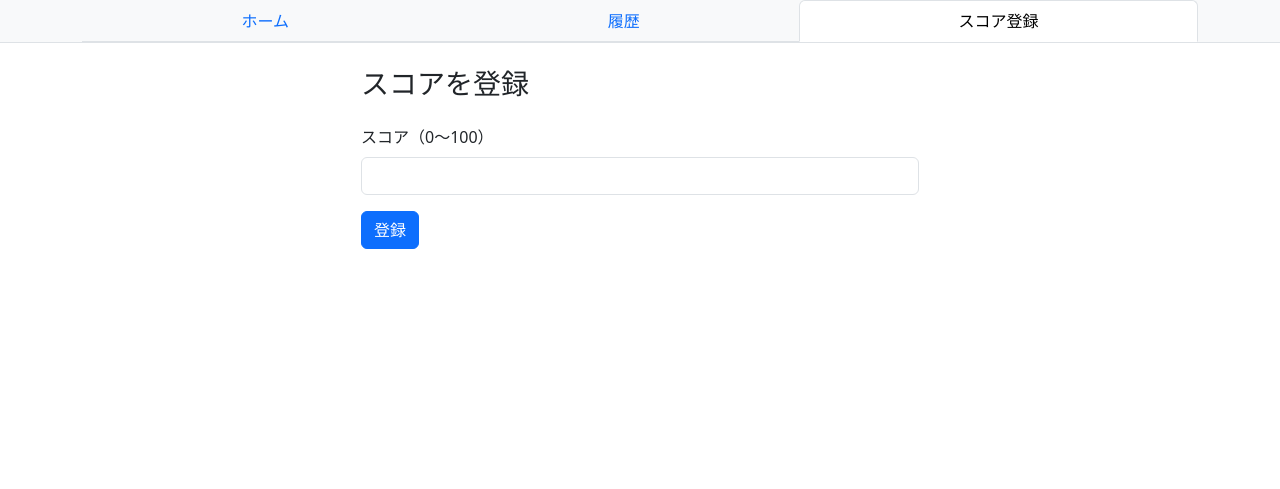
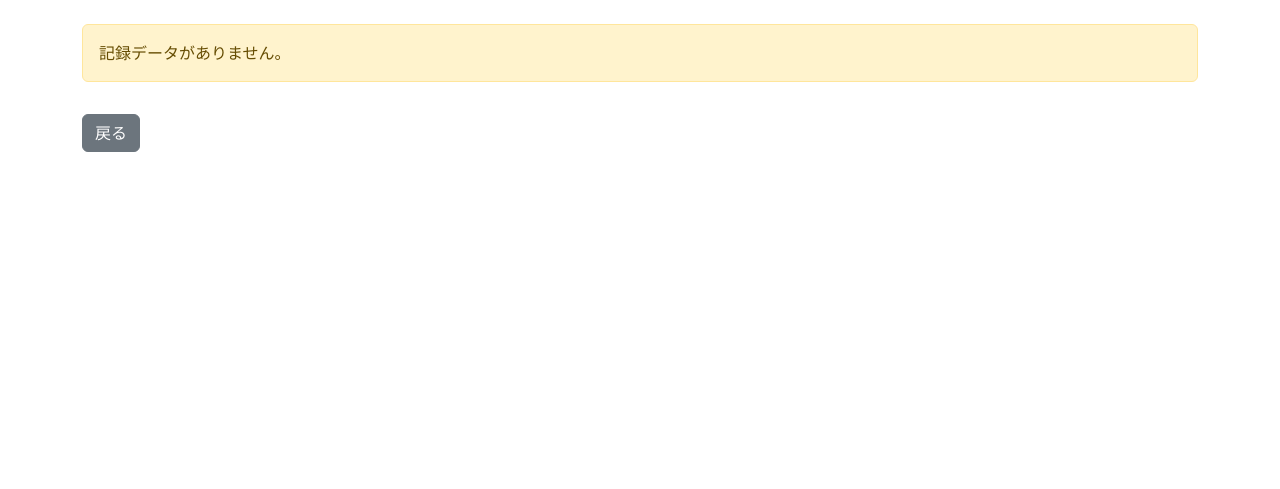
Before and after one commit to jphacks/sd_2507, a Flask app: page /result in a window 1280 px wide. Shown: the part 56-545 px from the top of the page. Run offline with Flask 3, Linux system fonts and the light colour scheme; the visitor is signed in with stand-in values (Sample User, id 1).

Commit message:
create result page

```diff
--- a/app.py
+++ b/app.py
@@ -1,5 +1,5 @@
 from datetime import datetime
-from flask import Flask, render_template, request, redirect, url_for, flash
+from flask import Flask, render_template, request, jsonify, redirect, url_for, flash
 from flask_sqlalchemy import SQLAlchemy
 from flask_login import LoginManager, UserMixin, login_user, logout_user, login_required, current_user
 from werkzeug.security import generate_password_hash, check_password_hash
@@ -101,20 +101,32 @@
 @login_required
 def result():
     if request.method == "POST":
+        data = request.get_json()
+        if not data:
+            return jsonify({"error": "no data"}), 400
+
         try:
-            value = int(request.form["score"])
-            if 0 <= value <= 100:
-                new_score = Score(value=value, user_id=current_user.id)
-                db.session.add(new_score)
-                current_user.total_score += value
-                db.session.commit()
-                flash("スコアを登録しました。", "success")
-                return redirect(url_for("history"))
-            else:
-                flash("スコアは0〜100の範囲で入力してください。", "danger")
-        except ValueError:
-            flash("数値を入力してください。", "danger")
-    return render_template("result.html", active_tab="result")
+            # スコア計算例：chewCountとpaceから重み付きで算出
+            value = int(data.get("chewCount", 0) * data.get("pace", 1))
+
+            new_score = Score(
+                value=value,
+                user_id=current_user.id,
+                timestamp=datetime.now()
+            )
+            db.session.add(new_score)
+
+            # total_scoreを更新
+            current_user.total_score += value
+            db.session.commit()
+
+            return jsonify({"message": "score saved", "score": value}), 200
+
+        except Exception as e:
+            db.session.rollback()
+            return jsonify({"error": str(e)}), 500
+
+    return render_template("result.html")
 
 @app.route("/history")
 @login_required
--- a/templates/animation_test.html
+++ b/templates/animation_test.html
@@ -71,6 +71,7 @@
     <!-- == <script src="./your_script_name.js"></script> == -->
     <script src="{{ url_for('static', filename='js/chew_animation.js') }}"></script>
     <script src="{{ url_for('static', filename='js/start_stop.js') }}"></script>
+    <script src="{{ url_for('static', filename='js/record.js') }}"></script>
 
     <!-- 開始ボタンとbgmの対応 -->
     <script src="{{ url_for('static', filename='js/music_start.js')}}"></script>
--- a/templates/base.html
+++ b/templates/base.html
@@ -64,9 +64,6 @@
         <li class="nav-item">
           <a class="nav-link {% if active_tab == 'history' %}active{% endif %}" href="{{ url_for('history') }}">履歴</a>
         </li>
-        <li class="nav-item">
-          <a class="nav-link {% if active_tab == 'result' %}active{% endif %}" href="{{ url_for('result') }}">スコア登録</a>
-        </li>
       </ul>
     </div>
   </div>
--- a/templates/result.html
+++ b/templates/result.html
@@ -1,15 +1,66 @@
 {% extends "base.html" %}
-{% block title %}スコア登録{% endblock %}
+{% block title %}記録の確認{% endblock %}
+{% block content %}
+<div class="container mt-4">
+  <h3 class="mb-4">記録の確認</h3>
 
-{% block content %}
-<div class="col-md-6 mx-auto">
-  <h3 class="mb-4">スコアを登録</h3>
-  <form method="post">
-    <div class="mb-3">
-      <label for="score" class="form-label">スコア（0〜100）</label>
-      <input type="number" name="score" id="score" class="form-control" min="0" max="100" required>
+  <div class="card shadow-sm p-3 mb-4">
+    <div class="card-body">
+      <p><strong>咀嚼回数:</strong> <span id="stat-chew"></span></p>
+      <p><strong>経過時間:</strong> <span id="stat-time"></span> 秒</p>
+      <p><strong>ペース:</strong> <span id="stat-pace"></span></p>
+      <hr>
+      <h5 class="mt-3">算出されたスコア: <span id="score-value"></span></h5>
     </div>
-    <button type="submit" class="btn btn-primary">登録</button>
-  </form>
+  </div>
+
+  <div class="d-flex justify-content-center gap-3">
+    <button id="saveBtn" class="btn btn-primary btn-lg">記録を保存</button>
+    <button id="discardBtn" class="btn btn-outline-secondary btn-lg">破棄</button>
+  </div>
 </div>
+
+<script>
+document.addEventListener("DOMContentLoaded", () => {
+  const stats = JSON.parse(localStorage.getItem("latestStats") || "{}");
+  if (!stats.chewCount && !stats.elapsedTime && !stats.pace) {
+    document.querySelector(".container").innerHTML = `
+      <div class="alert alert-warning mt-4">記録データがありません。</div>
+      <a href="{{ url_for('index') }}" class="btn btn-secondary mt-3">戻る</a>
+    `;
+    return;
+  }
+
+  // 表示
+  document.getElementById("stat-chew").textContent = stats.chewCount;
+  document.getElementById("stat-time").textContent = stats.elapsedTime.toFixed(1);
+  document.getElementById("stat-pace").textContent = stats.pace.toFixed(2);
+
+  // スコア計算（サーバと一致する式を使用）
+  const value = Math.round(stats.chewCount * stats.pace);
+  document.getElementById("score-value").textContent = value;
+
+  // 保存ボタン
+  document.getElementById("saveBtn").addEventListener("click", async () => {
+    const res = await fetch("/result", {
+      method: "POST",
+      headers: { "Content-Type": "application/json" },
+      body: JSON.stringify(stats),
+    });
+
+    if (res.ok) {
+      localStorage.removeItem("latestStats");
+      window.location.href = "/history";
+    } else {
+      alert("記録の保存に失敗しました。");
+    }
+  });
+
+  // 破棄ボタン
+  document.getElementById("discardBtn").addEventListener("click", () => {
+    localStorage.removeItem("latestStats");
+    window.location.href = "/index";
+  });
+});
+</script>
 {% endblock %}
```
Also changed, not shown: static/js/record.js (+12 -6 lines).
